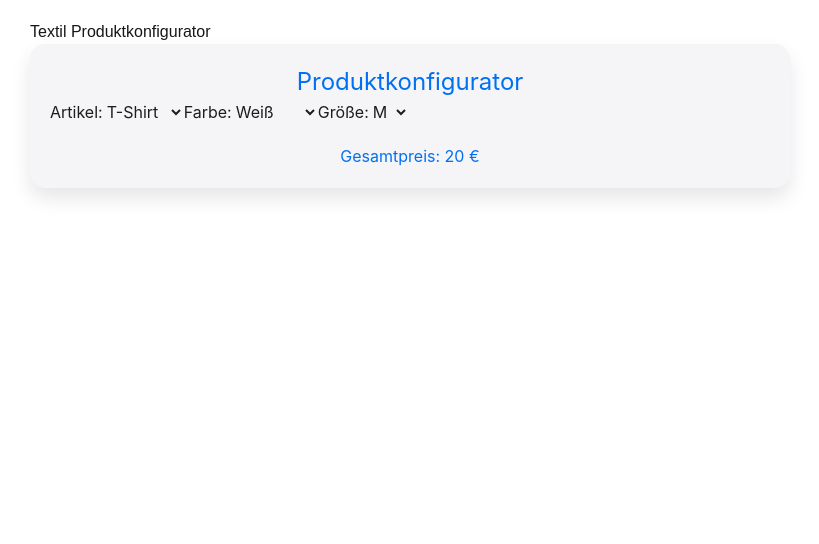
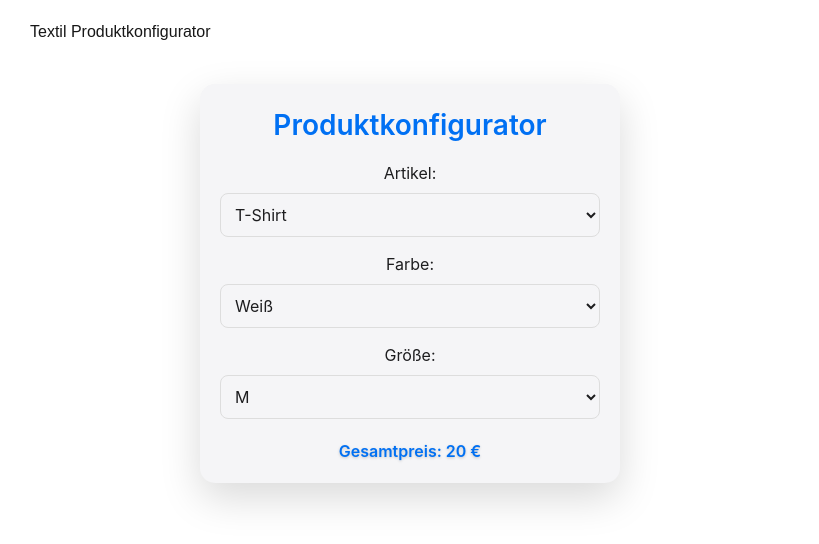
Before and after one commit to Tobbbi1/textil, a Next.js app: page / in a window 1280 px wide. Shown: the top 544 px of the page, without its empty margins (230-1049 px from the left). Built offline with nearby package versions, Linux system fonts and the light colour scheme.

Commit message:
Update ProductConfigurator.tsx

```diff
--- a/app/components/ProductConfigurator.tsx
+++ b/app/components/ProductConfigurator.tsx
@@ -20,37 +20,47 @@ export default function ProductConfigurator() {
 
     return (
         <div style={{
-            maxWidth: "100%",
-            margin: "0 auto",
+            maxWidth: "420px",
+            margin: "40px auto",
             padding: "20px",
             background: "#F5F5F7",
             borderRadius: "15px",
             fontFamily: "-apple-system, BlinkMacSystemFont, 'Segoe UI', Roboto, Helvetica, Arial, sans-serif",
             color: "#1D1D1F",
-            boxShadow: "0 10px 20px rgba(0,0,0,0.1)",
+            boxShadow: "0 15px 40px rgba(0,0,0,0.15)",
+            textAlign: "center"
         }}>
-            <h2 style={{ fontSize: "24px", color: "#0070F3", textAlign: "center" }}>Produktkonfigurator</h2>
+            <h2 style={{ fontSize: "28px", color: "#0070F3", fontWeight: "600" }}>Produktkonfigurator</h2>
+            <div style={{ marginTop: "15px" }}>
                 <label>Artikel:</label>
-            <select value={selectedItem} onChange={(e) => setSelectedItem(e.target.value)}>
+                <select value={selectedItem} onChange={(e) => setSelectedItem(e.target.value)} style={{ padding: "10px", borderRadius: "8px", border: "1px solid #DDD", width: "100%", marginTop: "8px", transition: "box-shadow 0.2s", cursor: "pointer" }}>
                     <option value="T-Shirt">T-Shirt</option>
                     <option value="Pullover">Pullover</option>
                     <option value="Jacke">Jacke</option>
                 </select>
+            </div>
+
+            <div style={{ marginTop: "15px" }}>
                 <label>Farbe:</label>
-            <select value={selectedColor} onChange={(e) => setSelectedColor(e.target.value)}>
+                <select value={selectedColor} onChange={(e) => setSelectedColor(e.target.value)} style={{ padding: "10px", borderRadius: "8px", border: "1px solid #DDD", width: "100%", marginTop: "8px", transition: "box-shadow 0.2s", cursor: "pointer" }}>
                     <option value="Weiß">Weiß</option>
                     <option value="Schwarz">Schwarz</option>
                     <option value="Blau">Blau</option>
                     <option value="Rot">Rot</option>
                 </select>
+            </div>
+
+            <div style={{ marginTop: "15px" }}>
                 <label>Größe:</label>
-            <select value={selectedSize} onChange={(e) => setSelectedSize(e.target.value)}>
+                <select value={selectedSize} onChange={(e) => setSelectedSize(e.target.value)} style={{ padding: "10px", borderRadius: "8px", border: "1px solid #DDD", width: "100%", marginTop: "8px", transition: "box-shadow 0.2s", cursor: "pointer" }}>
                     <option value="S">S</option>
                     <option value="M">M</option>
                     <option value="L">L</option>
                     <option value="XL">XL</option>
                 </select>
-            <h3 style={{ marginTop: 20, color: "#0070F3", textAlign: "center" }}>Gesamtpreis: {price} €</h3>
+            </div>
+
+            <h3 style={{ marginTop: 20, color: "#0070F3", fontWeight: "600", textShadow: "0 1px 3px rgba(0,0,0,0.2)" }}>Gesamtpreis: {price} €</h3>
         </div>
     );
 }
```
Lines whose indentation alone changed are shown as unchanged.
